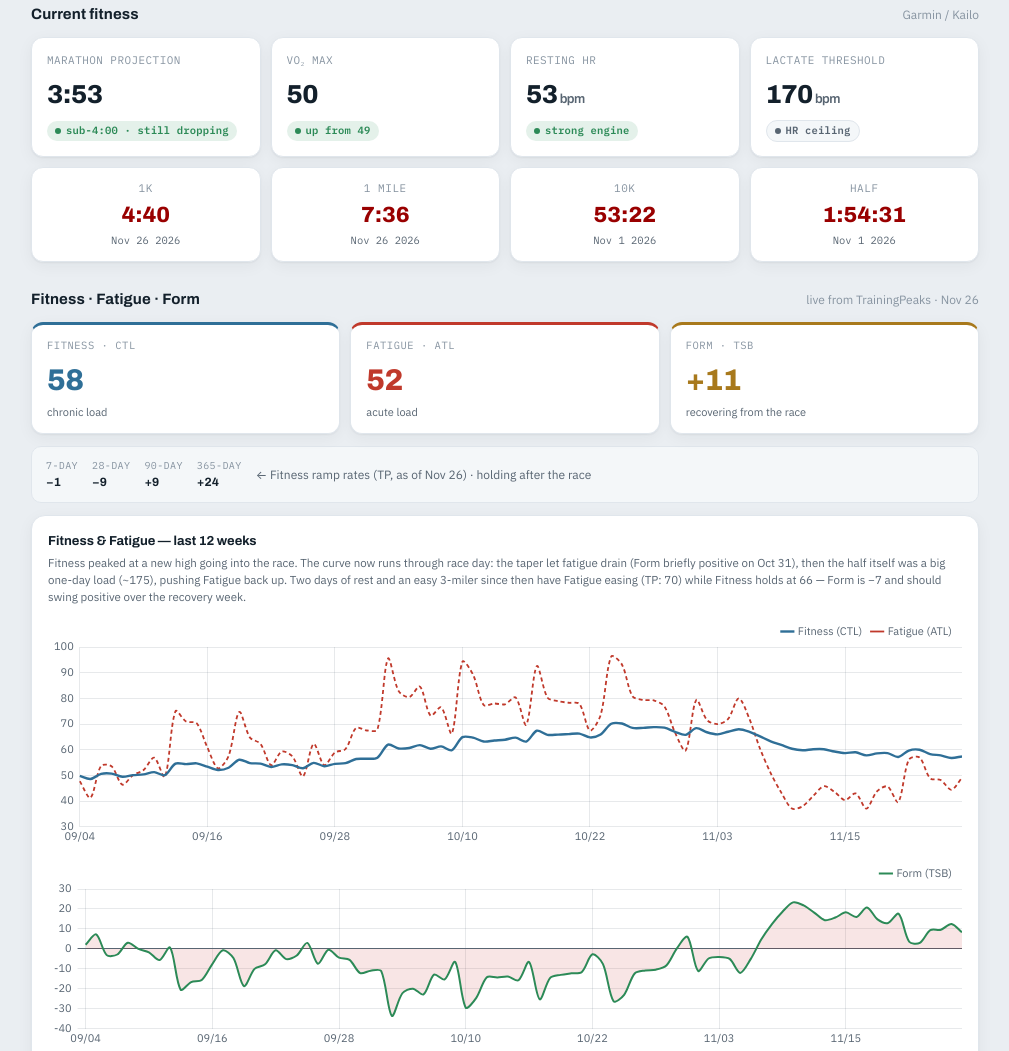
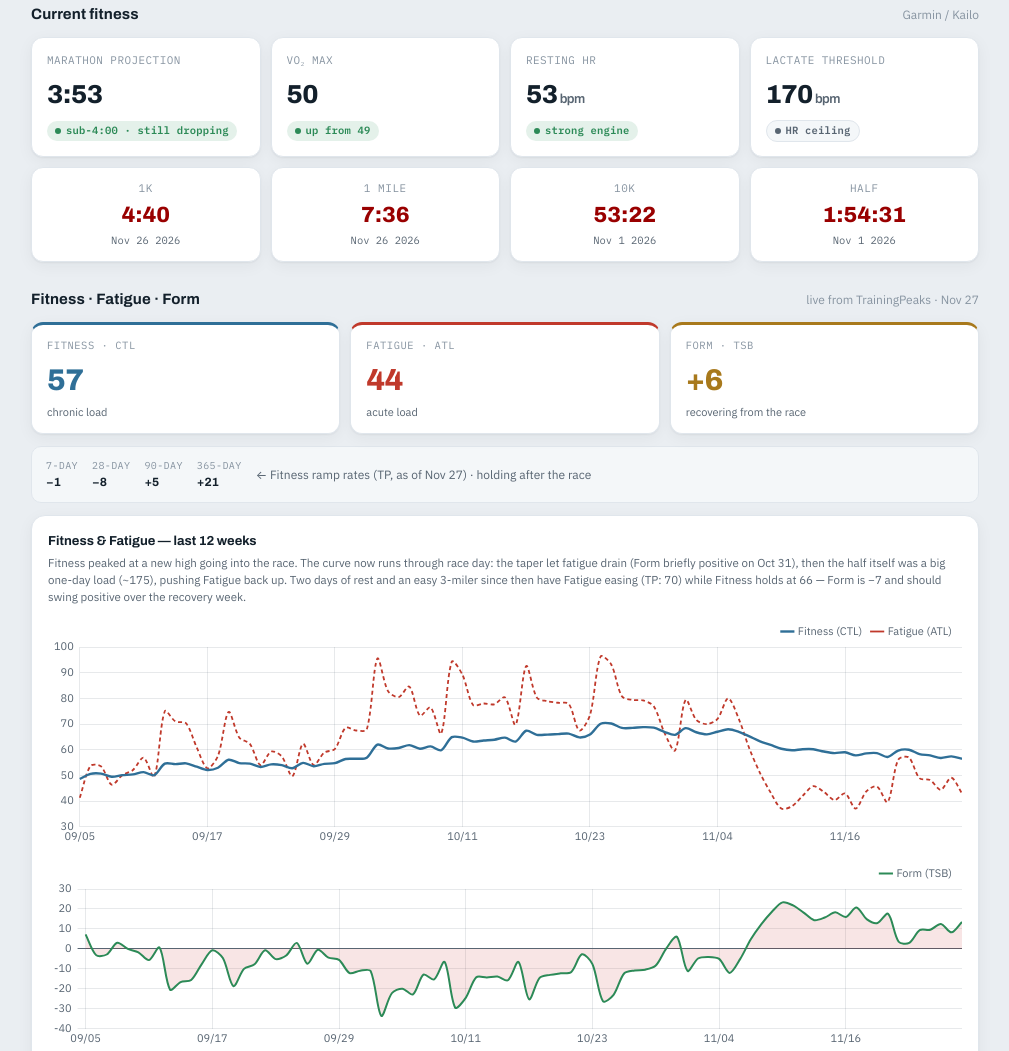
Before and after one commit to brutus-git/TAD-Running, a plain HTML site: page TAD-Training-Dashboard-x6j9szpy.html in a window 1280 px wide. Shown: the part 474-1525 px from the top of the page, without its empty margins (135-1144 px from the left). Drawn offline with nearby package versions, Linux system fonts and the light colour scheme.

Commit message:
Daily refresh 2026-11-27: +0 runs, recovery through Nov 27
Co-Authored-By: Claude <noreply@anthropic.com>

```diff
--- a/TAD-Training-Dashboard-x6j9szpy.html
+++ b/TAD-Training-Dashboard-x6j9szpy.html
@@ -221,7 +221,7 @@
       <h1>Vienna Marathon Build</h1>
       <div class="sub">Tim&rsquo;s training cockpit for a first marathon · half PR <b>1:54:31</b> (Golden Gate, Nov 1)</div>
     </div>
-    <div class="updated">Updated <b>Nov&nbsp;26, 2026</b><br>Strava · Garmin/Kailo · TP</div>
+    <div class="updated">Updated <b>Nov&nbsp;27, 2026</b><br>Strava · Garmin/Kailo · TP</div>
   </header>
 
   <div class="countdowns fade">
@@ -263,18 +263,18 @@
   </section>
 
   <section class="fade">
-    <div class="sec-head"><h2>Fitness · Fatigue · Form</h2><span class="note">live from TrainingPeaks · Nov 26</span></div>
+    <div class="sec-head"><h2>Fitness · Fatigue · Form</h2><span class="note">live from TrainingPeaks · Nov 27</span></div>
     <div class="ff">
-      <div class="fftile" style="--tc:var(--blue)"><div class="k">Fitness · CTL</div><div class="v">58</div><div class="cx">chronic load</div></div>
-      <div class="fftile" style="--tc:var(--crit)"><div class="k">Fatigue · ATL</div><div class="v">52</div><div class="cx">acute load</div></div>
-      <div class="fftile" style="--tc:var(--warn)"><div class="k">Form · TSB</div><div class="v">+11</div><div class="cx">recovering from the race</div></div>
+      <div class="fftile" style="--tc:var(--blue)"><div class="k">Fitness · CTL</div><div class="v">57</div><div class="cx">chronic load</div></div>
+      <div class="fftile" style="--tc:var(--crit)"><div class="k">Fatigue · ATL</div><div class="v">44</div><div class="cx">acute load</div></div>
+      <div class="fftile" style="--tc:var(--warn)"><div class="k">Form · TSB</div><div class="v">+6</div><div class="cx">recovering from the race</div></div>
     </div>
     <div class="ramp">
       <span><span class="lbl">7-day</span><b>−1</b></span>
-      <span><span class="lbl">28-day</span><b>−9</b></span>
-      <span><span class="lbl">90-day</span><b>+9</b></span>
-      <span><span class="lbl">365-day</span><b>+24</b></span>
-      <span style="color:var(--muted); align-self:center">← Fitness ramp rates (TP, as of Nov 26) · holding after the race</span>
+      <span><span class="lbl">28-day</span><b>−8</b></span>
+      <span><span class="lbl">90-day</span><b>+5</b></span>
+      <span><span class="lbl">365-day</span><b>+21</b></span>
+      <span style="color:var(--muted); align-self:center">← Fitness ramp rates (TP, as of Nov 27) · holding after the race</span>
     </div>
     <div class="chartcard">
       <h3>Fitness &amp; Fatigue — last 12 weeks</h3>
--- a/data.json
+++ b/data.json
@@ -1,13 +1,7 @@
 {
- "updated": "2026-11-26",
+ "updated": "2026-11-27",
  "data": {
   "pmc": [
-   {
-    "d": "2026-09-04",
-    "ctl": 49.8,
-    "atl": 47.7,
-    "tsb": 2.1
-   },
    {
     "d": "2026-09-05",
     "ctl": 48.6,
@@ -505,6 +499,12 @@
     "ctl": 57.4,
     "atl": 49.1,
     "tsb": 8.3
+   },
+   {
+    "d": "2026-11-27",
+    "ctl": 56.5,
+    "atl": 43.0,
+    "tsb": 13.5
    }
   ],
   "weeks": [
@@ -1504,7 +1504,8 @@
     "11-23",
     "11-24",
     "11-25",
-    "11-26"
+    "11-26",
+    "11-27"
    ],
    "v": [
     48,
@@ -1584,7 +1585,8 @@
     63,
     60,
     47,
-    52
+    52,
+    54
    ],
    "roll": [
     52.0,
@@ -1664,7 +1666,8 @@
     63.1,
     62.0,
     58.3,
-    57.7
+    57.7,
+    58.1
    ]
   },
   "rhr": {
@@ -1746,7 +1749,8 @@
     "11-23",
     "11-24",
     "11-25",
-    "11-26"
+    "11-26",
+    "11-27"
    ],
    "v": [
     56,
@@ -1825,6 +1829,7 @@
     53,
     52,
     55,
+    56,
     56,
     56
    ],
@@ -1906,6 +1911,7 @@
     53.1,
     53.7,
     54.4,
+    54.4,
     54.4
    ]
   },
@@ -1982,7 +1988,8 @@
     "11-23",
     "11-24",
     "11-25",
-    "11-26"
+    "11-26",
+    "11-27"
    ],
    "h": [
     7.8,
@@ -2056,7 +2063,8 @@
     8.4,
     7.6,
     8.8,
-    6.0
+    6.0,
+    7.3
    ],
    "score": [
     89,
@@ -2130,7 +2138,8 @@
     91,
     91,
     84,
-    77
+    77,
+    89
    ]
   },
   "vo2": {
```
